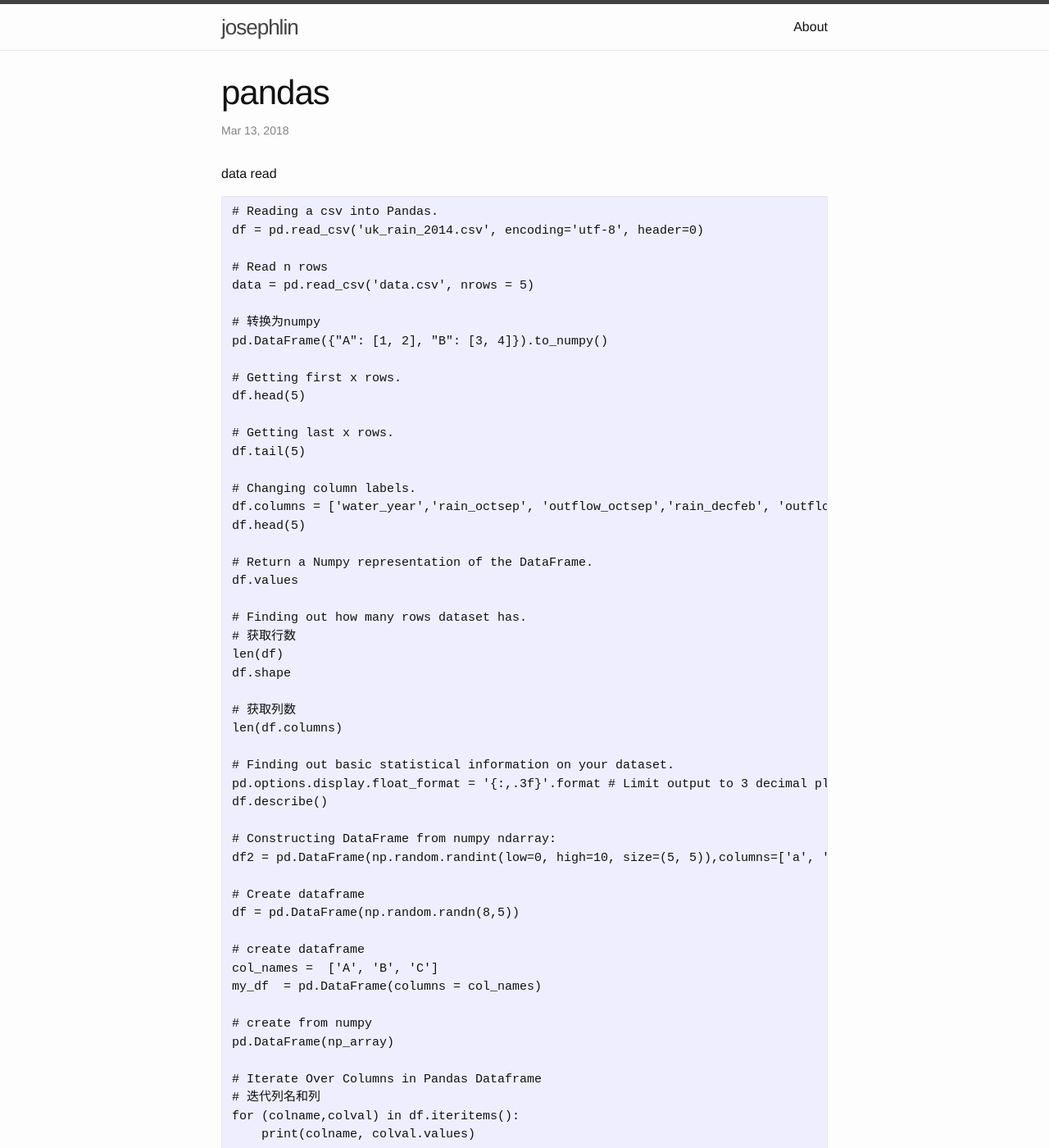
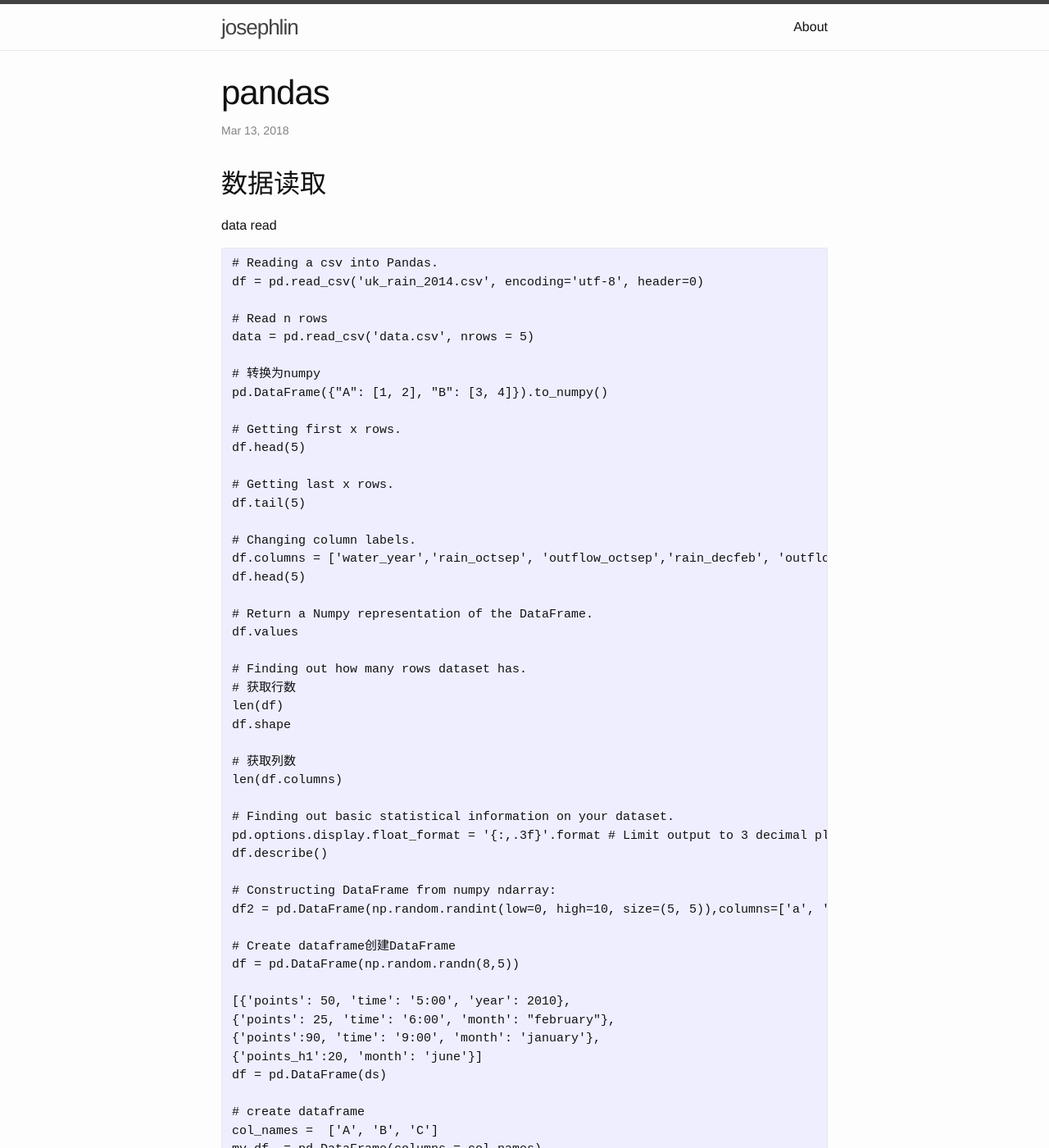
Before and after one commit to josephstalin117/josephstalin117.github.io, a Jekyll site: the page built from _posts/2018-3-13-pandas.markdown, in a window 1280 px wide and 1400 px high. Shown: the whole window at 82% size. Built offline with Jekyll 4.4.1, drawn with Linux system fonts in a browser that asks for light colours; some of the changed text lies outside the part shown.

Commit message:
update pandas

````diff
--- a/_posts/2018-3-13-pandas.markdown
+++ b/_posts/2018-3-13-pandas.markdown
@@ -5,6 +5,7 @@
 categories: command
 ---
 
+## 数据读取
 data read
 ```
 # Reading a csv into Pandas.
@@ -44,8 +45,14 @@
 # Constructing DataFrame from numpy ndarray:
 df2 = pd.DataFrame(np.random.randint(low=0, high=10, size=(5, 5)),columns=['a', 'b', 'c', 'd', 'e'])
 
-# Create dataframe
+# Create dataframe创建DataFrame
 df = pd.DataFrame(np.random.randn(8,5))
+
+[{'points': 50, 'time': '5:00', 'year': 2010},
+{'points': 25, 'time': '6:00', 'month': "february"},
+{'points':90, 'time': '9:00', 'month': 'january'},
+{'points_h1':20, 'month': 'june'}]
+df = pd.DataFrame(ds)
 
 # create dataframe
 col_names =  ['A', 'B', 'C']
@@ -95,6 +102,7 @@
 df = df.sort_index()  # sorting by index
 ```
 
+## 数据处理
 get data from column & row 数据过滤
 ```
 # Getting a column by label
@@ -230,6 +238,20 @@
 # iterating the columns
 for col in data.columns:
     print(col)
+```
+
+平均划分20份
+```
+df = np.array_split(df, 20)
+```
+
+区间范围划分
+```
+data = pd.Series([1, 2, 3, 4, 5, 6, 7, 8, 9, 10])
+
+# 将数据划分为三个频率区间
+bins = 3
+result = pd.cut(data, bins=bins, labels=[f'区间{i+1}' for i in range(bins)])
 ```
 
 ## 排序
````
Also changed, not shown: other parts of _posts/2018-3-13-pandas.markdown (+1 -1 lines).
